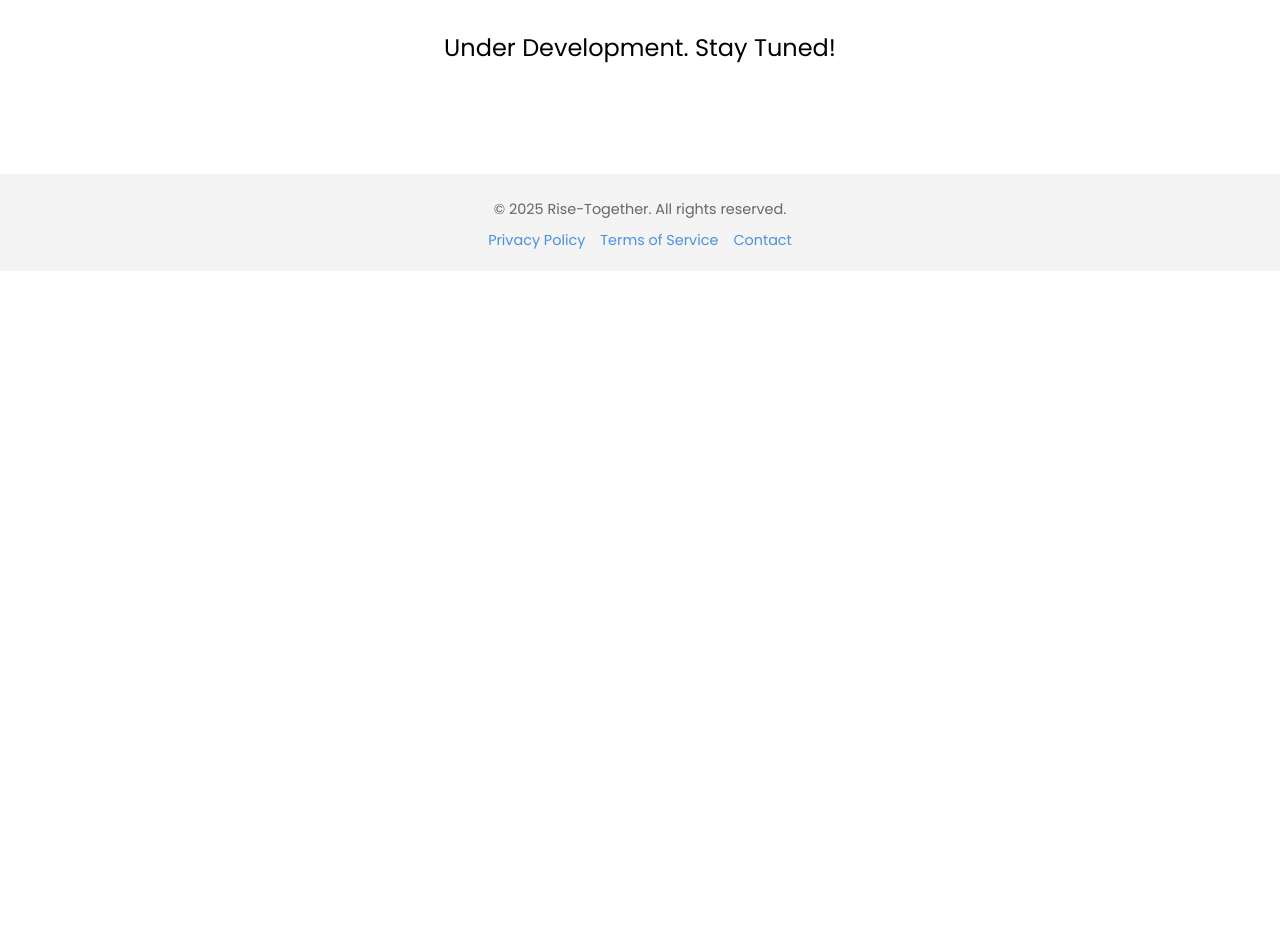
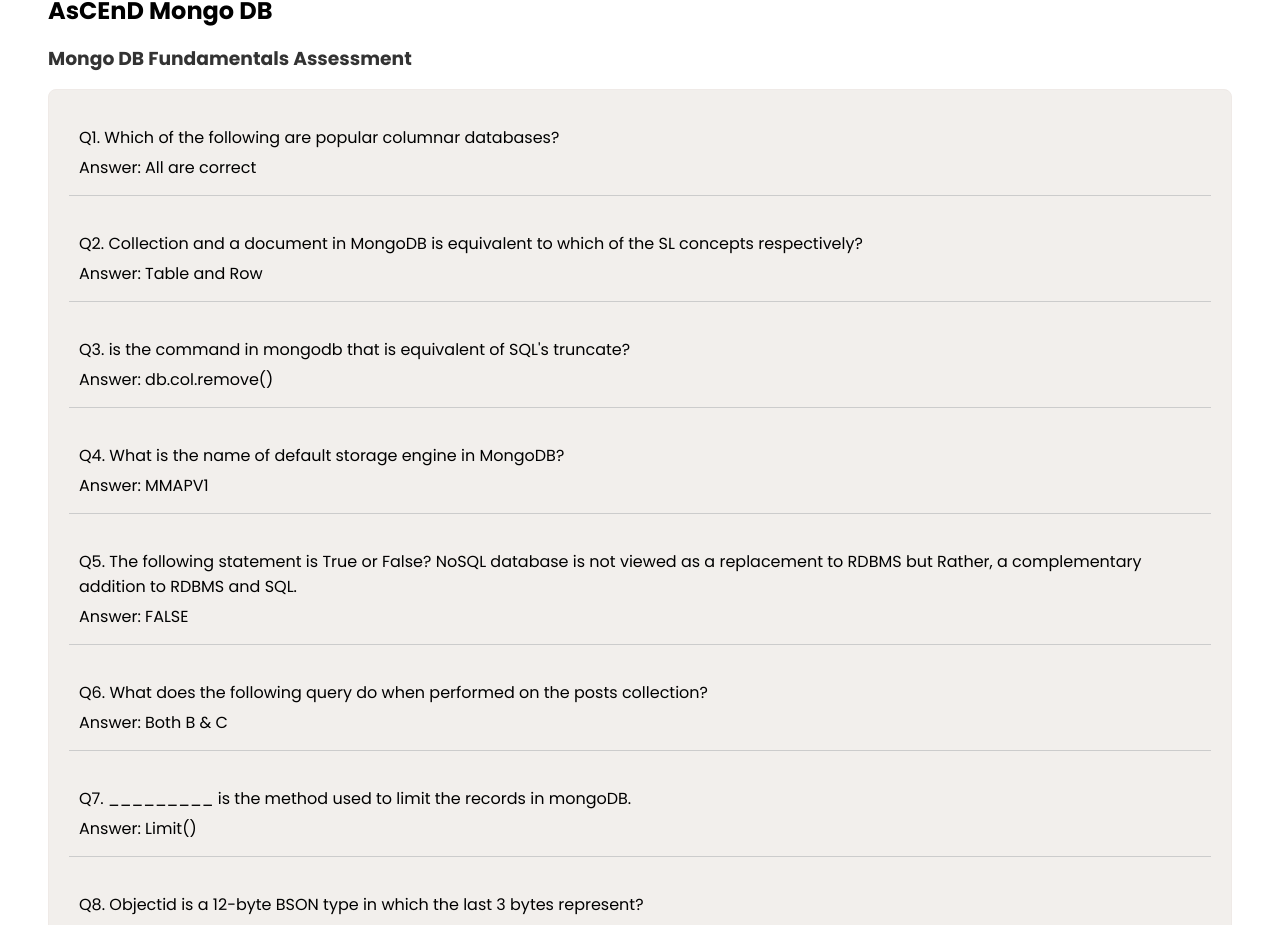
Before and after one commit to RangaJaladurgam/Rise-Together, a React (Vite) app in the folder rise-together/: page /ascend-courses/mongo-db in a window 1280 px wide. Shown: the part 155-1080 px from the top of the page. Before the commit the page ends 800 px from the top, so only its background shows below. Built offline with nearby package versions, Linux system fonts and the light colour scheme.

Commit message:
Working on MongoDb

```diff
--- a/rise-together/src/App.jsx
+++ b/rise-together/src/App.jsx
@@ -48,6 +48,7 @@ import Java_MVC_Web from "./components/content/Ascend-Courses/Java_MVC_Web";
 import Python_WebFlask from "./components/content/Ascend-Courses/Python_WebFlask";
 import MachineLearning from "./components/content/Ascend-Courses/MachineLearning";
 import Node from "./components/content/Ascend-Courses/Node";
+import MongoDb from "./components/content/Ascend-Courses/MongoDb";
 
 function App() {
   const location = useLocation();
@@ -80,7 +81,7 @@ function App() {
                 element={<MachineLearning />}
               />
               <Route path="/ascend-courses/node" element={<Node />} />
-              <Route path="/ascend-courses/mongo-db" element={<ComingSoon />} />
+              <Route path="/ascend-courses/mongo-db" element={<MongoDb />} />
               <Route
                 path="/ascend-courses/test-automation"
                 element={<ComingSoon />}
--- /dev/null
+++ b/rise-together/src/components/content/Ascend-Courses/MongoDb.jsx
@@ -0,0 +1,140 @@
+import React, { useEffect } from "react";
+import { Link } from "react-router-dom";
+import "../Util.css";
+function MongoDb() {
+  useEffect(() => {
+    window.scrollTo(0, 0);
+  }, []);
+  return (
+    <>
+      <div className="content">
+        <Link to="/" className="">
+          {" "}
+          <span>
+            <i className="fa-solid fa-arrow-left"></i>
+          </span>
+        </Link>
+        <h2>AsCEnD Mongo DB</h2>
+        <h3>Mongo DB Fundamentals Assessment</h3>
+        <div className="kyt-questions">
+          <div className="question">
+            <p>Q1. Which of the following are popular columnar databases?</p>
+            <p className="answer">Answer: All are correct</p>
+          </div>
+
+          <div className="question">
+            <p>
+              Q2. Collection and a document in MongoDB is equivalent to which of
+              the SL concepts respectively?
+            </p>
+            <p className="answer">Answer: Table and Row</p>
+          </div>
+
+          <div className="question">
+            <p>
+              Q3. is the command in mongodb that is equivalent of SQL's
+              truncate?
+            </p>
+            <p className="answer">Answer: db.col.remove()</p>
+          </div>
+
+          <div className="question">
+            <p>Q4. What is the name of default storage engine in MongoDB?</p>
+            <p className="answer">Answer: MMAPV1</p>
+          </div>
+
+          <div className="question">
+            <p>
+              Q5. The following statement is True or False? NoSQL database is
+              not viewed as a replacement to RDBMS but Rather, a complementary
+              addition to RDBMS and SQL.
+            </p>
+            <p className="answer">Answer: FALSE</p>
+          </div>
+
+          <div className="question">
+            <p>
+              Q6. What does the following query do when performed on the posts
+              collection?
+            </p>
+            <p className="answer">Answer: Both B & C</p>
+          </div>
+
+          <div className="question">
+            <p>
+              Q7. _________ is the method used to limit the records in mongoDB.
+            </p>
+            <p className="answer">Answer: Limit()</p>
+          </div>
+
+          <div className="question">
+            <p>
+              Q8. Objectid is a 12-byte BSON type in which the last 3 bytes
+              represent?
+            </p>
+            <p className="answer">Answer: The machine identifier</p>
+          </div>
+
+          <div className="question">
+            <p>
+              Q9. MongoDB is a leading NoSQL classified as a document-oriented
+              database. State True or False?
+            </p>
+            <p className="answer">Answer: TRUE</p>
+          </div>
+
+          <div className="question">
+            <p>
+              Q10. ________ is the method used to display results in a formatted
+              way.
+            </p>
+            <p className="answer">Answer: Preety()</p>
+          </div>
+
+          <div className="question">
+            <p>
+              Q11. Which of the following is equivalent operator on NoSQL for
+              SQL SELECT operator?
+            </p>
+            <p className="answer">Answer: $out</p>
+          </div>
+
+          <div className="question">
+            <p>
+              Q12. You want to return maximum 10 matching documents that will
+              return with only the id, name, and address fields. Which of the
+              following queries will you use?
+            </p>
+            <p className="answer">
+              Answer: db.users.find({`{age: {$gt:18}}, {name:1, address:1}`}
+              ).limit(10)
+            </p>
+          </div>
+
+          <div className="question">
+            <p>Q13. Which of the following are NoSQL Traits?</p>
+            <p className="answer">Answer: All are correct</p>
+          </div>
+
+          <div className="question">
+            <p>
+              Q14. Which of the following are correct classifications of NoSQL
+              databases?
+            </p>
+            <p className="answer">Answer: All are correct</p>
+          </div>
+
+          <div className="question">
+            <p>
+              Q15. Which among the following is the way to access the different
+              documents in the result set?
+            </p>
+            <p className="answer">Answer: Sort</p>
+          </div>
+        </div>
+      </div>
+    </>
+  );
+}
+
+export default MongoDb;
```
